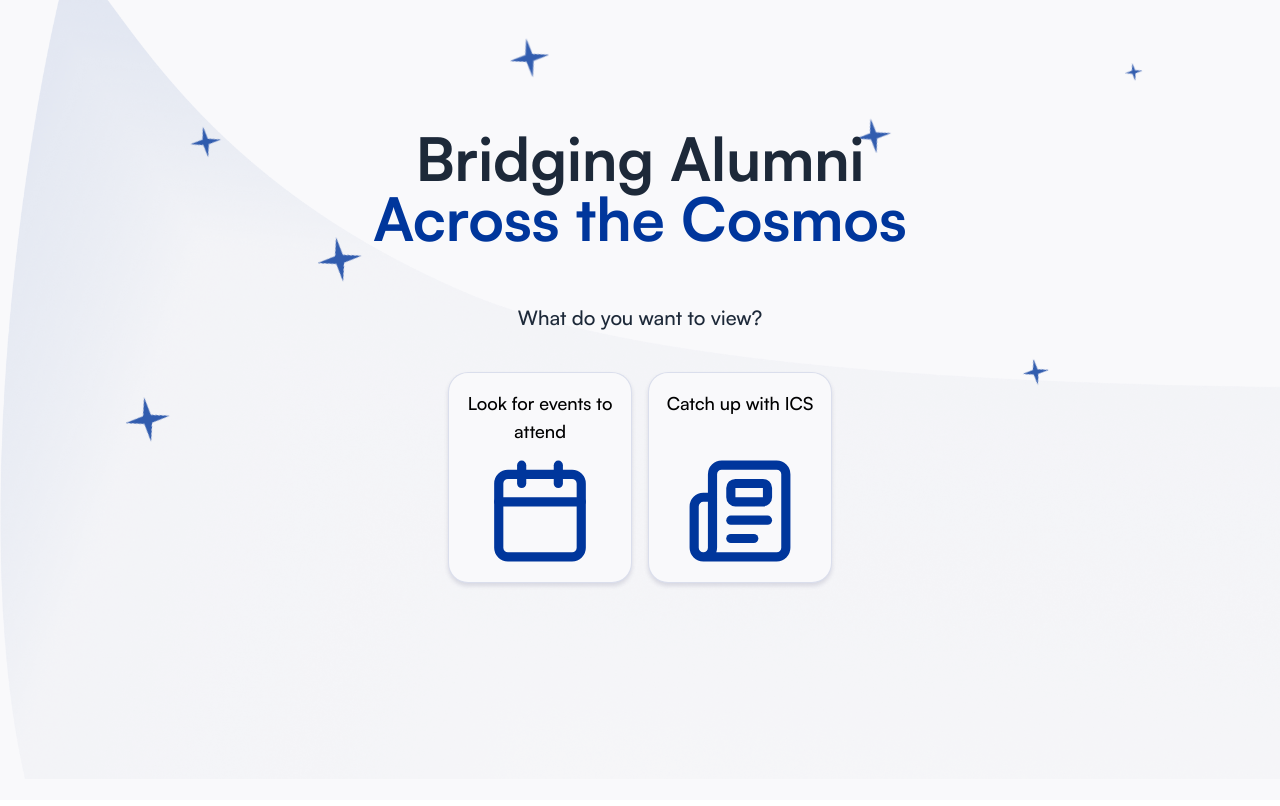
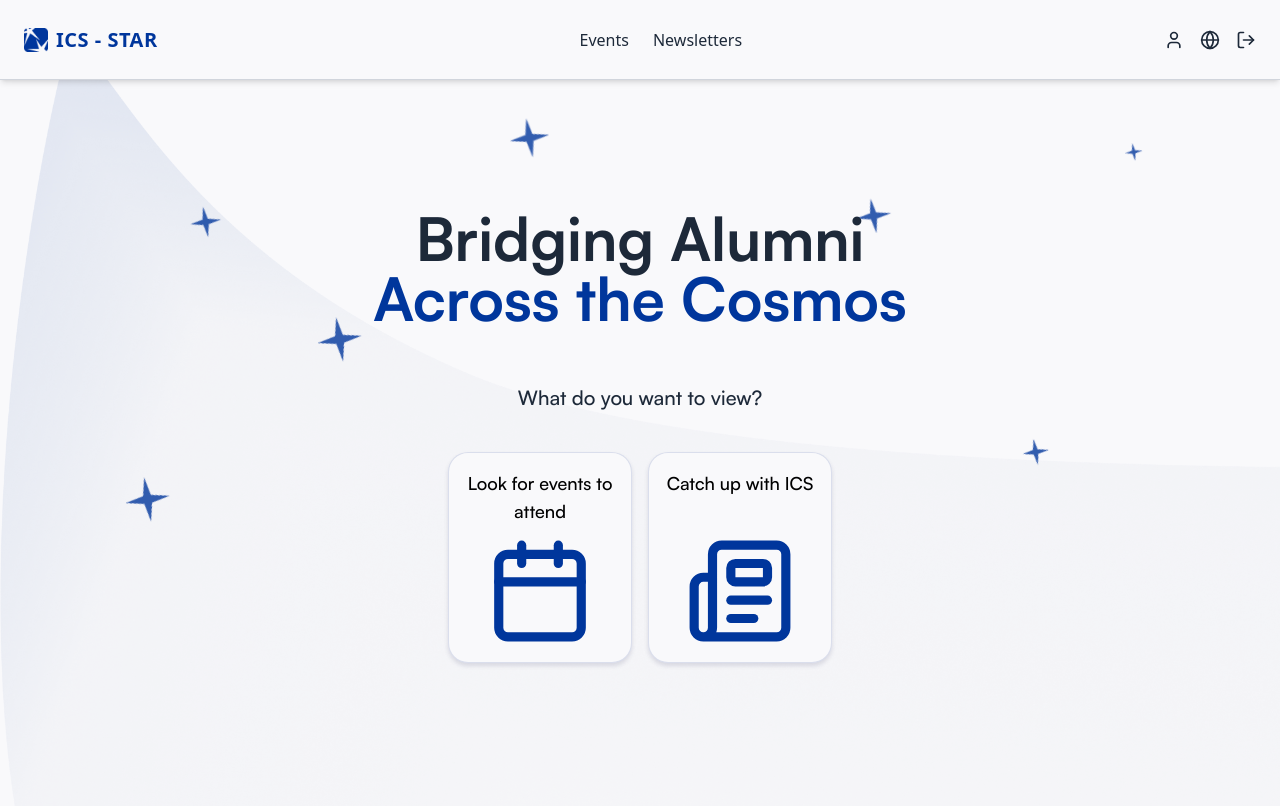
Before and after one commit to cazhiareese/ICS-STAR, a React (Vite) app in the folder app/: page /guest/dashboard in a window 1280 px wide. Shown: the top 806 px of the page. Built offline with nearby package versions, Linux system fonts and the light colour scheme; no server answers.

Commit message:
feat: hide routing from guest users

```diff
--- a/app/src/RootPages/Root.jsx
+++ b/app/src/RootPages/Root.jsx
@@ -25,7 +25,7 @@ function Root() {
 
   return (
     <div>
-      {["alumni", "student"].includes(tokentype) && (
+      {["alumni", "student","guest"].includes(tokentype) && (
         <Navbar tokentype={tokentype} verified={verified} banned={banned} />
       )}
       <Outlet context={tokentype} />
--- a/app/src/components/navbar.jsx
+++ b/app/src/components/navbar.jsx
@@ -68,6 +68,9 @@ function Navbar({ tokentype, verified, banned }) {
           >
             Newsletters
           </button>
+
+          {tokentype !== "guest" && (
+            <>
               <button
                 className={`${isActive(`/${tokentype}/jobPosting`) ? "text-primary font-satoshi-bold" : "hover:text-primary"} transition`}
                 onClick={handleCareer}
@@ -87,6 +90,8 @@ function Navbar({ tokentype, verified, banned }) {
                 >
                   Donations
                 </button>
+              )}
+            </>
           )}
         </div>
 
@@ -122,6 +127,9 @@ function Navbar({ tokentype, verified, banned }) {
           >
             Newsletters
           </button>
+
+          {tokentype !== "guest" && (
+            <>
               <button
                 className={`${isActive(`/${tokentype}/jobPosting`) ? "text-primary font-satoshi-bold" : "hover:text-primary"} transition`}
                 onClick={() => {
@@ -151,9 +159,10 @@ function Navbar({ tokentype, verified, banned }) {
                   Donations
                 </button>
               )}
+            </>
+          )}
         </div>
       )}
-
     </>
   );
 }
```
Lines whose indentation alone changed are shown as unchanged.
